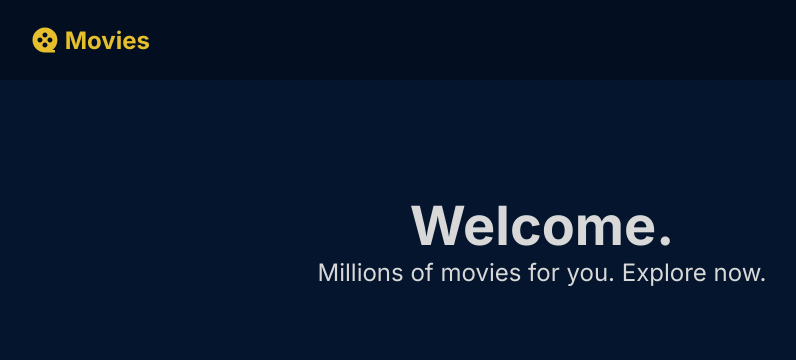
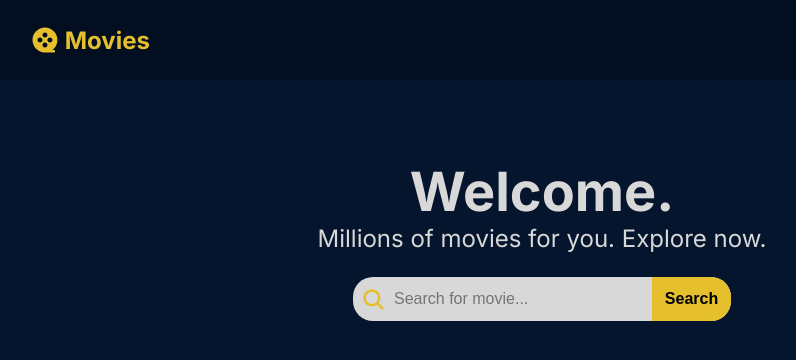
Before and after one commit to ValeskaLeandro/omens-frontend-test, a Next.js app: page / in a window 1280 px wide. Shown: the top 360 px of the page, without its empty margins (98-894 px from the left). Built offline with nearby package versions, Linux system fonts and the light colour scheme.

Commit message:
:sparkles: feat: Add search form component.

```diff
--- a/src/app/components/MainHero/MainHero.module.css
+++ b/src/app/components/MainHero/MainHero.module.css
@@ -3,12 +3,15 @@
   min-height: 40vh;
   margin-top: 5rem;
   color: var(--ligth-gray);
+  gap: 1.5rem;
+}
+.containerTexts,
+.mainHero {
   display: flex;
   flex-direction: column;
   justify-content: center;
   align-items: center;
 }
-
 .welcome {
   font-size: 54px;
 }
--- a/src/app/components/MainHero/MainHero.tsx
+++ b/src/app/components/MainHero/MainHero.tsx
@@ -7,8 +7,10 @@ import SearchForm from '../SearchForm/SearchForm';
 const MainHero = () => {
   return(
     <div className={styles.mainHero}>
-      <h1 className={styles.welcome}>Welcome.</h1>
-      <h2 className={styles.description}>Millions of movies for you. Explore now.</h2>
+      <div className={styles.containerTexts}>
+        <h1 className={styles.welcome}>Welcome.</h1>
+        <h2 className={styles.description}>Millions of movies for you. Explore now.</h2>
+      </div>
       <SearchForm />
     </div>
   )
--- a/src/app/components/SearchForm/SearchForm.module.css
+++ b/src/app/components/SearchForm/SearchForm.module.css
@@ -0,0 +1,48 @@
+.searchForm {
+  display: flex;
+  align-items: center;
+  justify-self: center;
+  background-color: var(--ligth-gray);
+  border-radius: 20px;
+  gap: .5rem;
+  padding-left: .5rem;
+  font-size: 24px;
+}
+
+.inputText {
+  background: none;
+  border: none;
+  outline: none;
+  min-width: 250px;
+  font-size: 16px;
+}
+
+.buttonSubmit {
+  background-color: var(--yellow);
+  border: none;
+  border-radius: 0 20px 20px 0;
+  padding: .8rem;
+  font-size: 16px;
+  font-weight: 600;
+  cursor: pointer;
+  transition: background .5s;
+}
+
+.buttonSubmit:hover {
+  background-color: var(--dark-yellow);
+}
+
+.icon {
+  color: var(--yellow);
+}
+
+@media (max-width: 500px) {
+  .inputText {
+    min-width: 150px;
+    padding-left: .5rem;
+  }
+
+  .icon {
+    display: none;
+  }
+}
--- a/src/app/components/SearchForm/SearchForm.tsx
+++ b/src/app/components/SearchForm/SearchForm.tsx
@@ -1,9 +1,40 @@
+'use client'
 // Styles
 import styles from './SearchForm.module.css'
 
+// Icons
+import { IoSearch } from 'react-icons/io5';
+
+// Utils
+import { useState } from 'react';
+import { useRouter } from 'next/navigation';
+
 const SearchForm = () => {
+  const router = useRouter()
+  const [search, setSearch] = useState<string>('')
+
+  const handleSubmit = (e: React.FormEvent<HTMLFormElement>) => {
+    e.preventDefault();
+    if(search) {
+      const searchFormatted = search.trim().toLowerCase().replace(/ /g, '-')
+      router.push(`/search/${searchFormatted}`)
+      setSearch('')
+    }
+  }
+
   return(
-    <div></div>
+    <form className={styles.searchForm} onSubmit={handleSubmit}>
+      <IoSearch className={styles.icon} size={25}/>
+      <input type="text"
+      placeholder="Search for movie..."
+      onChange={(e) => setSearch(e.target.value)}
+      className={styles.inputText}/>
+
+      <button type="submit"
+      className={`${styles.buttonSubmit} ${styles.buttonMobile}`}>
+        Search
+      </button>
+    </form>
   )
 }
 
--- a/src/app/styles/variables.css
+++ b/src/app/styles/variables.css
@@ -4,6 +4,7 @@
   --dark-blue: #020a14;
   --black: #171712;
   --yellow: #e5bf2c;
+  --dark-yellow: #caa925;
   --dark-gray: #4b4b4b;
   --ligth-gray: #d8d8d8;
 }
```
